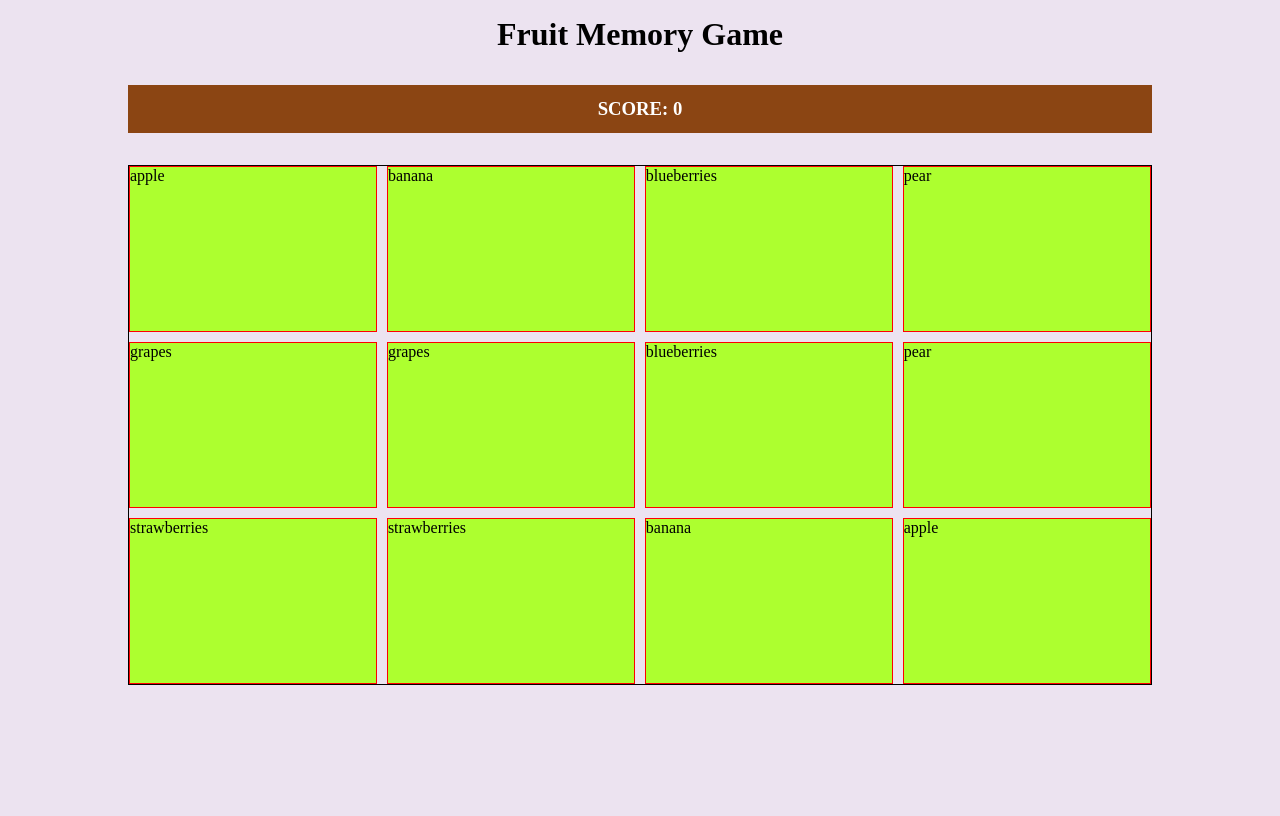
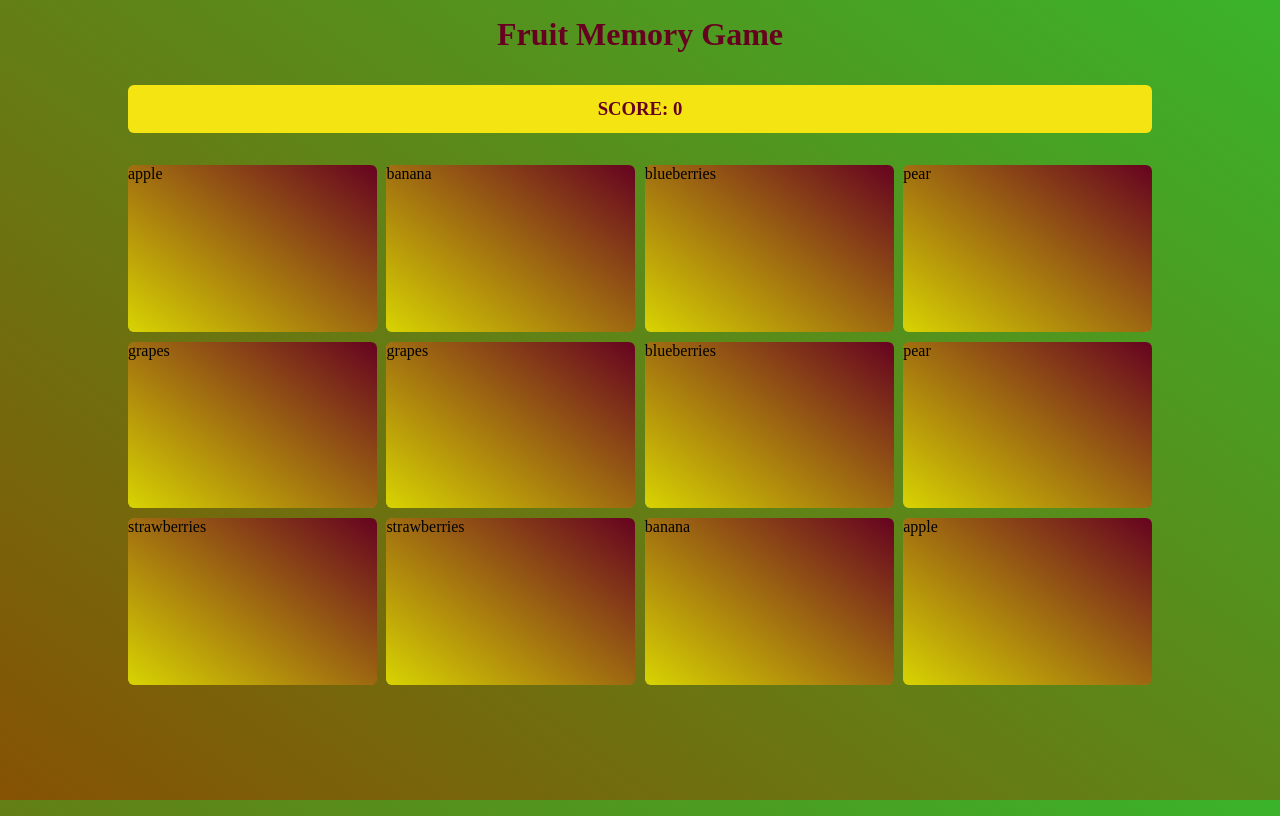
Before and after one commit to olsamar/memory-game-react, a React (Create React App) app: page / in a window 1280 px wide. Built offline with nearby package versions, Linux system fonts and the light colour scheme.

Commit message:
Styling.

```diff
--- a/src/App.css
+++ b/src/App.css
@@ -2,7 +2,10 @@
   padding: 0;
   margin: 0;
   box-sizing: border-box;
-  --bg-color: #ece3f0;
+  --bg-color-lighter: #865204;
+  --bg-color-darker: #3ab32a;
+  --card-face-down-color-lighter: #d8d402;
+  --card-face-down-color-darker: #660220;
 }
 html {
   height: 100%;
@@ -11,9 +14,14 @@
 body {
   height: 100%;
   width: 100%;
-  background-color: var(--bg-color);
+  background: linear-gradient(
+    0.6turn,
+    var(--bg-color-darker),
+    var(--bg-color-lighter)
+  );
   margin: 1rem auto;
   display: flex;
+  overflow: hidden;
 }
 
 .App {
@@ -23,3 +31,7 @@
   align-items: center;
   justify-content: space-evenly;
 }
+
+header {
+  color: var(--card-face-down-color-darker);
+}
--- a/src/components/Card.css
+++ b/src/components/Card.css
@@ -1,5 +1,5 @@
 .fruit-card {
-  border: 1px solid red;
+  border-radius: 8px;
   position: relative;
   transform-style: preserve-3d;
   transition: all 1.1s ease;
@@ -20,7 +20,7 @@
 
 .card-face-up {
   position: absolute;
-  max-width: 90%;
+  max-width: 100%;
   top: 50%;
   left: 50%;
   backface-visibility: hidden;
@@ -31,7 +31,18 @@
   position: absolute;
   width: 100%;
   height: 100%;
-  background: greenyellow;
+  background: linear-gradient(
+    0.6turn,
+    var(--card-face-down-color-darker),
+    var(--card-face-down-color-lighter)
+  );
   backface-visibility: hidden;
   transform: none;
+  border-radius: 6px;
 }
+
+@media only screen and (min-width: 600px) {
+  .card-face-up {
+    max-width: 90%;
+  }
+}
--- a/src/components/GameContainer.css
+++ b/src/components/GameContainer.css
@@ -2,9 +2,9 @@
   width: 80vw;
   height: 65vh;
   display: grid;
-  grid-template-columns: repeat(4, auto);
+  grid-template-columns: repeat(3, auto);
   gap: 0.6rem;
-  border: 1px solid black;
+
   margin: auto;
   position: relative;
   perspective: 1000px;
@@ -13,13 +13,14 @@
 .game-score {
   width: 80vw;
   height: 3rem;
-  background: saddlebrown;
+  background: rgb(243, 228, 18);
   position: relative;
   margin: 2rem 0;
-  color: white;
+  color: var(--card-face-down-color-darker);
   display: flex;
   justify-content: center;
   align-items: center;
+  border-radius: 6px;
 }
 .end-of-game {
   width: 80vw;
@@ -38,3 +39,9 @@
   height: 3rem;
   background: rebeccapurple;
 }
+
+@media only screen and (min-width: 600px) {
+  .game-field-container {
+    grid-template-columns: repeat(4, auto);
+  }
+}
```
